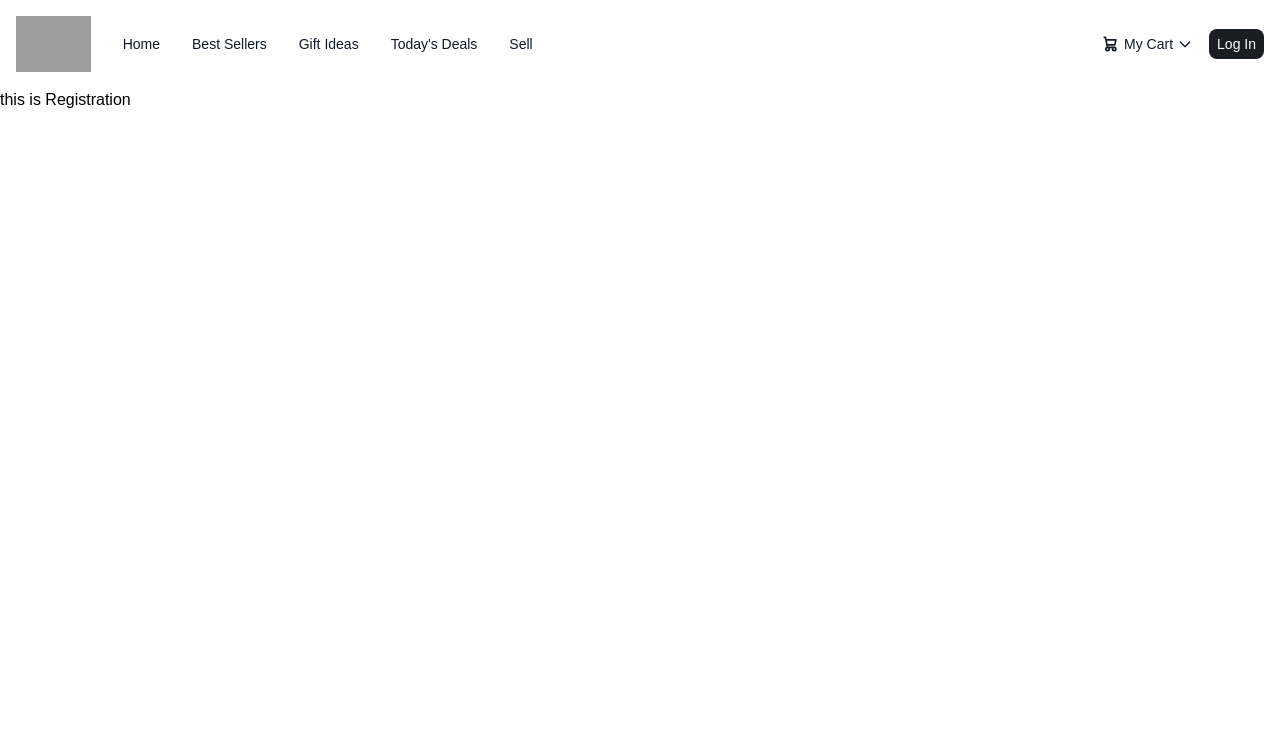
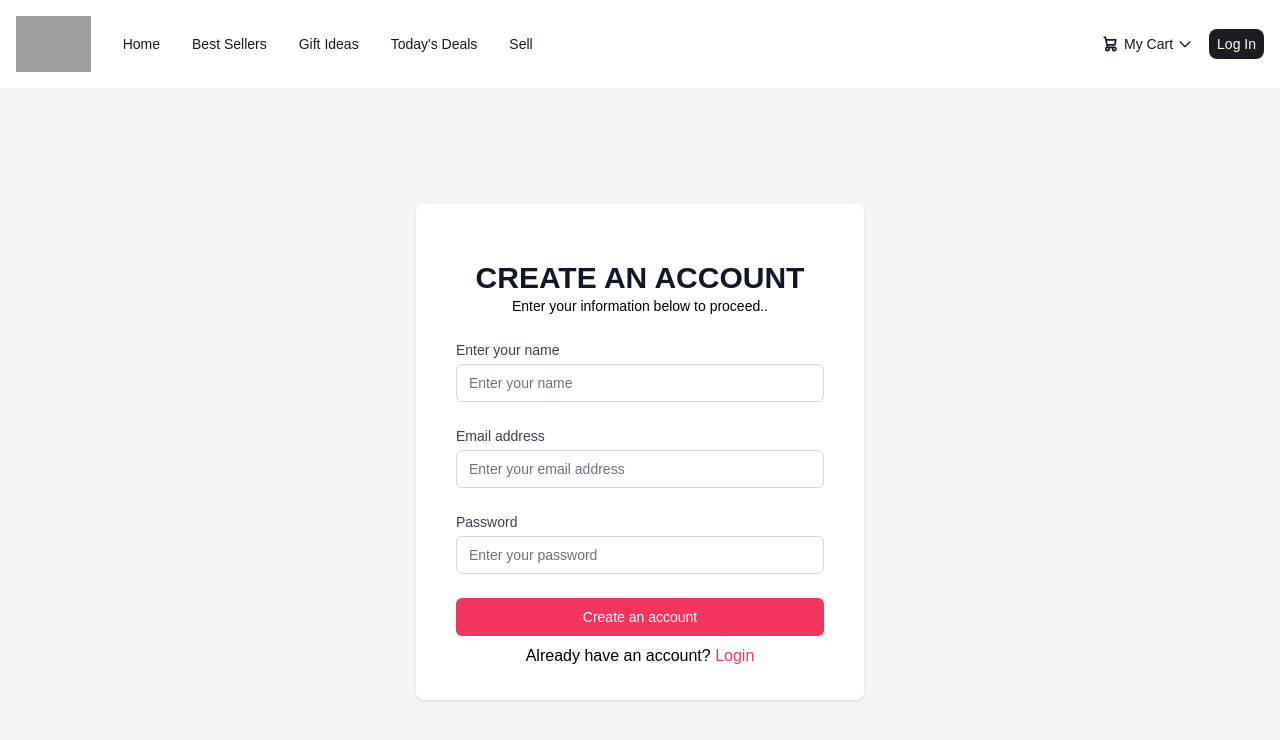
Before and after one commit to shaikot07/bike-house-client, a React (Vite) app: page /registration in a window 1280 px wide. Shown: the top 740 px of the page. Built offline with nearby package versions, Linux system fonts and the light colour scheme; grey boxes are pictures that could not be loaded.

Commit message:
make a register page and intregread register logic

```diff
--- a/src/Pages/Login/Login.tsx
+++ b/src/Pages/Login/Login.tsx
@@ -46,7 +46,7 @@ const Login = () => {
     // eslint-disable-next-line @typescript-eslint/no-explicit-any
     } catch (err: any) {
       console.error("Error during login:", err);
-      toast.error(err.message || "Something went wrong", { id: toastId, duration: 2000 });
+      toast.error(err.data.message  || "Something went wrong", { id: toastId, duration: 2000 });
     }
   };
 
@@ -58,7 +58,7 @@ const Login = () => {
             <h2 className="mt-6 font-display text-center text-3xl font-bold text-gray-900">
               LOGIN
             </h2>
-            <p className="text-center">
+            <p className="text-center text-sm">
               If you have an account with us, please log in.
             </p>
           </div>
@@ -120,16 +120,16 @@ const Login = () => {
                 type="submit"
                 className="group relative w-full flex justify-center py-2 px-4 border border-transparent text-sm font-medium rounded-md text-white bg-[#F2355F] hover:bg-[#f2355ef1] focus:outline-none focus:ring-2 focus:ring-offset-2 focus:ring-indigo-500"
               >
-                Sign in
+               Login
               </button>
             </div>
           </form>
           <div className="sm:mx-auto sm:w-full sm:max-w-md mt-2">
-            <p className="text-center">
+            <p className="text-center text-sm">
               Don’t have an account?{" "}
               <span>
                 <a
-                  href="/signup"
+                  href="/registration"
                   className="font-medium text-[#F2355F] hover:text-blue-500"
                 >
                   create an account
--- a/src/Pages/Registration/Registration.tsx
+++ b/src/Pages/Registration/Registration.tsx
@@ -1,11 +1,148 @@
-import React from 'react';
+import React from "react";
+import { FieldValues, useForm } from "react-hook-form";
+import { toast } from "sonner";
+import { useRegisterMutation } from "../../redux/features/auth/authApi";
+import { useNavigate } from "react-router-dom";
 
 const Registration = () => {
-    return (
-        <div>
-            this is Registration
+  const navigate = useNavigate();
+  const {
+    register,
+    handleSubmit,
+    formState: { errors },
+  } = useForm();
+
+  const [registerUser, { isLoading }] = useRegisterMutation();
+
+  const onSubmit = async (data: FieldValues) => {
+    console.log("Form Data:", data);
+    const toastId = toast.loading("Registering...");
+    try {
+        // call register auth
+      const res = await registerUser(data).unwrap();
+      toast.success(`${res.message}`, { id: toastId });
+    //   console.log("Registration Response:", res);
+      navigate(`/`);
+    // eslint-disable-next-line @typescript-eslint/no-explicit-any
+    } catch (err: any) {
+         console.error("Error during login:", );
+         toast.error(err.data.message || "Something went wrong", { id: toastId, duration: 2000 });
+       }
+  };
+
+  return (
+    <div className="min-h-screen bg-gray-100 flex flex-col justify-center py-12 sm:px-6 lg:px-8">
+      <div className="mt-8 sm:mx-auto sm:w-full sm:max-w-md lg:w-[500px] lg:h-[600px]">
+        <div className="bg-white py-8 px-4 shadow sm:rounded-lg sm:px-10">
+          <div className="sm:mx-auto sm:w-full sm:max-w-md mb-6">
+            <h2 className="mt-6 font-display text-center text-3xl uppercase font-bold text-gray-900">
+              Create an account
+            </h2>
+            <p className="text-center text-sm">
+              Enter your information below to proceed..
+            </p>
+          </div>
+          <form className="space-y-6" onSubmit={handleSubmit(onSubmit)}>
+            <div>
+              <label
+                htmlFor="name"
+                className="block text-sm font-medium text-gray-700"
+              >
+                Enter your name
+              </label>
+              <div className="mt-1">
+                <input
+                  id="name"
+                  type="text"
+                  {...register("name", { required: "Name is required" })}
+                  className="appearance-none rounded-md relative block w-full px-3 py-2 border border-gray-300 placeholder-gray-500 text-gray-900 focus:outline-none focus:ring-indigo-500 focus:border-indigo-500 sm:text-sm"
+                  placeholder="Enter your name"
+                />
+                {errors.email && (
+                  <p className="text-red-500 text-sm mt-1">
+                    {errors.email.message}
+                  </p>
+                )}
+              </div>
+            </div>
+            <div>
+              <label
+                htmlFor="email"
+                className="block text-sm font-medium text-gray-700"
+              >
+                Email address
+              </label>
+              <div className="mt-1">
+                <input
+                  id="email"
+                  type="email"
+                  {...register("email", { required: "Email is required" })}
+                  className="appearance-none rounded-md relative block w-full px-3 py-2 border border-gray-300 placeholder-gray-500 text-gray-900 focus:outline-none focus:ring-indigo-500 focus:border-indigo-500 sm:text-sm"
+                  placeholder="Enter your email address"
+                />
+                {errors.email && (
+                  <p className="text-red-500 text-sm mt-1">
+                    {errors.email.message}
+                  </p>
+                )}
+              </div>
+            </div>
+
+            <div>
+              <label
+                htmlFor="password"
+                className="block text-sm font-medium text-gray-700"
+              >
+                Password
+              </label>
+              <div className="mt-1">
+                <input
+                  id="password"
+                  type="password"
+                  {...register("password", {
+                    required: "Password is required",
+                    minLength: {
+                      value: 6,
+                      message: "Password must be at least 6 characters long",
+                    },
+                  })}
+                  className="appearance-none rounded-md relative block w-full px-3 py-2 border border-gray-300 placeholder-gray-500 text-gray-900 focus:outline-none focus:ring-indigo-500 focus:border-indigo-500 sm:text-sm"
+                  placeholder="Enter your password"
+                />
+                {errors.password && (
+                  <p className="text-red-500 text-sm mt-1">
+                    {errors.password.message}
+                  </p>
+                )}
+              </div>
+            </div>
+
+            <div>
+              <button
+                type="submit"
+                className="group relative w-full flex justify-center py-2 px-4 border border-transparent text-sm font-medium rounded-md text-white bg-[#F2355F] hover:bg-[#f2355ef1] focus:outline-none focus:ring-2 focus:ring-offset-2 focus:ring-indigo-500"
+              >
+                Create an account
+              </button>
+            </div>
+          </form>
+          <div className="sm:mx-auto sm:w-full sm:max-w-md mt-2">
+            <p className="text-center">
+              Already have an account?{" "}
+              <span>
+                <a
+                  href="/login"
+                  className="font-medium text-[#F2355F] hover:text-blue-500"
+                >
+                  Login
+                </a>
+              </span>
+            </p>
+          </div>
         </div>
-    );
+      </div>
+    </div>
+  );
 };
 
 export default Registration;
--- a/src/Pages/Shared/Navbar/NavBar.tsx
+++ b/src/Pages/Shared/Navbar/NavBar.tsx
@@ -1,15 +1,27 @@
 import React from "react";
 import { useNavigate } from "react-router-dom";
+import { useAppDispatch, useAppSelector } from "../../../redux/hooks";
+import {
+  logout,
+  selectCurrentUser,
+} from "../../../redux/features/auth/authSlice";
+import { toast } from "sonner";
 const NavBar = () => {
   const navigate = useNavigate();
+  const dispatch = useAppDispatch();
+  const user = useAppSelector(selectCurrentUser);
 
   const redirectToLogin = () => {
     navigate("/login"); // Replace "/login" with your login route
   };
 
+  const handleLogout = () => {
+    // Dispatch logout action
+    dispatch(logout());
 
-
-
+    // Show toast notification
+    toast.success('Logout successful!');
+  };
   return (
     <div>
       <nav className="bg-white dark:bg-gray-800 antialiased">
@@ -24,14 +36,18 @@ const NavBar = () => {
                     src="https://i.ibb.co.com/KqBDrH7/bike-house.png"
                     alt="Logo"
                   />
-
                 </a>
               </div>
 
               {/* Navigation Links */}
               <ul className="hidden lg:flex items-center justify-start gap-6 md:gap-8 py-3 sm:justify-center">
-                {["Home", "Best Sellers", "Gift Ideas", "Today's Deals", "Sell"].map(
-                  (link, index) => (
+                {[
+                  "Home",
+                  "Best Sellers",
+                  "Gift Ideas",
+                  "Today's Deals",
+                  "Sell",
+                ].map((link, index) => (
                   <li key={index}>
                     <a
                       href="#"
@@ -40,8 +56,7 @@ const NavBar = () => {
                       {link}
                     </a>
                   </li>
-                  )
-                )}
+                ))}
               </ul>
             </div>
 
@@ -93,30 +108,27 @@ const NavBar = () => {
               </button>
 
               {/* Account Button */}
+              {user ? (
+                <button
+                  id="userDropdownButton1"
+                  data-dropdown-toggle="userDropdown1"
+                  type="button"
+                  onClick={handleLogout}
+                  className="inline-flex items-center pbutton rounded-lg justify-center p-2 hover:bg-gray-100 text-sm font-medium leading-none text-white"
+                >
+                  Log Out
+                </button>
+              ) : (
                 <button
                   id="userDropdownButton1"
                   data-dropdown-toggle="userDropdown1"
                   type="button"
                   onClick={redirectToLogin}
-                className="inline-flex items-center pbutton rounded-lg justify-center p-2 hover:bg-gray-100  text-sm font-medium leading-none text-white "
+                  className="inline-flex items-center pbutton rounded-lg justify-center p-2 hover:bg-gray-100 text-sm font-medium leading-none text-white"
                 >
-                {/* <svg
-                  className="w-5 h-5 me-1"
-                  aria-hidden="true"
-                  xmlns="http://www.w3.org/2000/svg"
-                  width="24"
-                  height="24"
-                  fill="none"
-                  viewBox="0 0 24 24"
-                >
-                  <path
-                    stroke="currentColor"
-                    strokeWidth="2"
-                    d="M7 17v1a1 1 0 0 0 1 1h8a1 1 0 0 0 1-1v-1a3 3 0 0 0-3-3h-4a3 3 0 0 0-3 3Zm8-9a3 3 0 1 1-6 0 3 3 0 0 1 6 0Z"
-                  />
-                </svg> */}
                   Log In
                 </button>
+              )}
             </div>
           </div>
         </div>
--- /dev/null
+++ b/src/types/global.ts
@@ -0,0 +1,32 @@
+import { BaseQueryApi } from '@reduxjs/toolkit/query';
+
+export type TError = {
+  data: {
+    message: string;
+    stack: string;
+    success: boolean;
+  };
+  status: number;
+};
+
+export type TMeta = {
+  limit: number;
+  page: number;
+  total: number;
+  totalPage: number;
+};
+
+export type TResponse<T> = {
+  data?: T;
+  error?: TError;
+  meta?: TMeta;
+  success: boolean;
+  message: string;
+};
+
+export type TResponseRedux<T> = TResponse<T> & BaseQueryApi;
+
+export type TQueryParam = {
+  name: string;
+  value: boolean | React.Key;
+};
```
Lines whose indentation alone changed are shown as unchanged.
